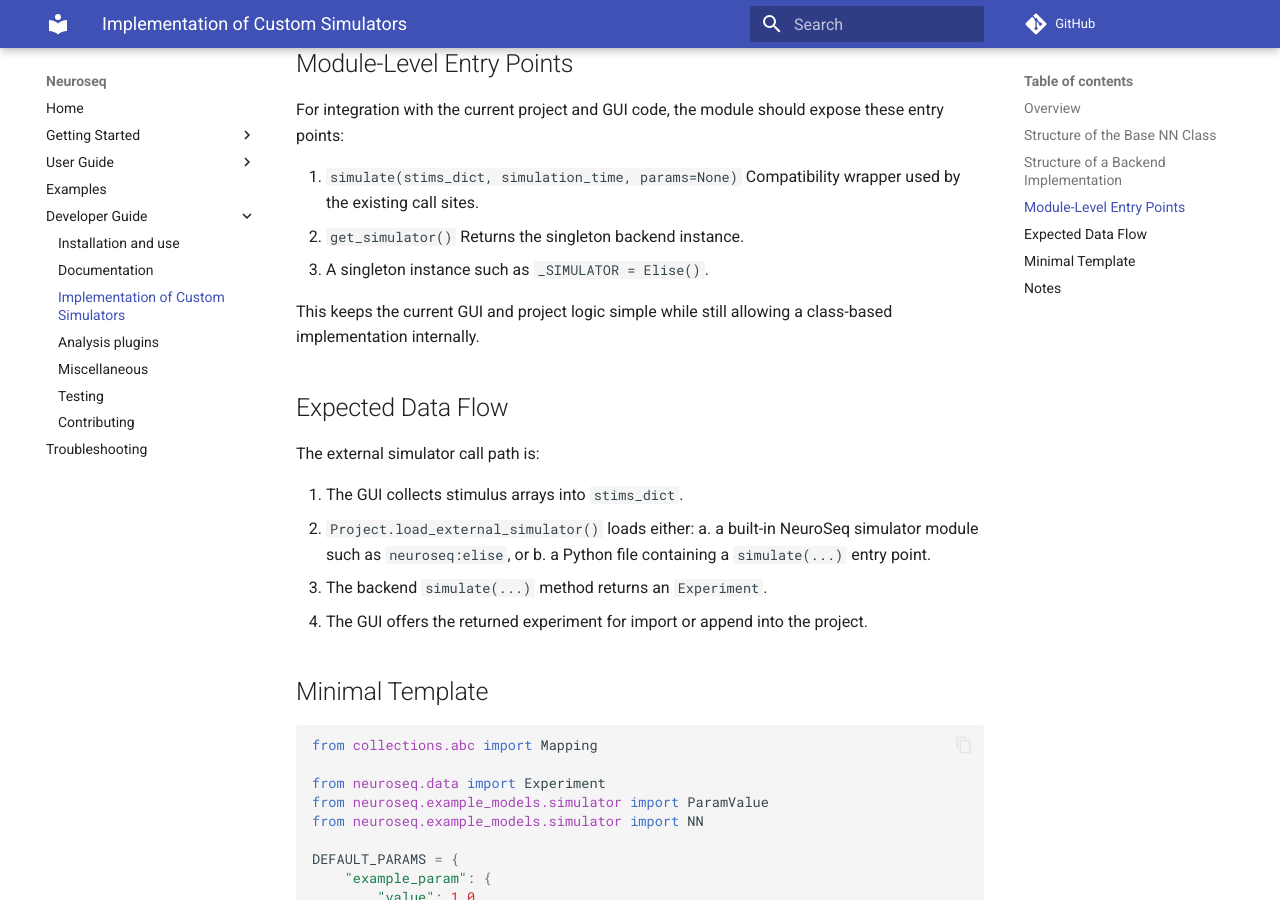
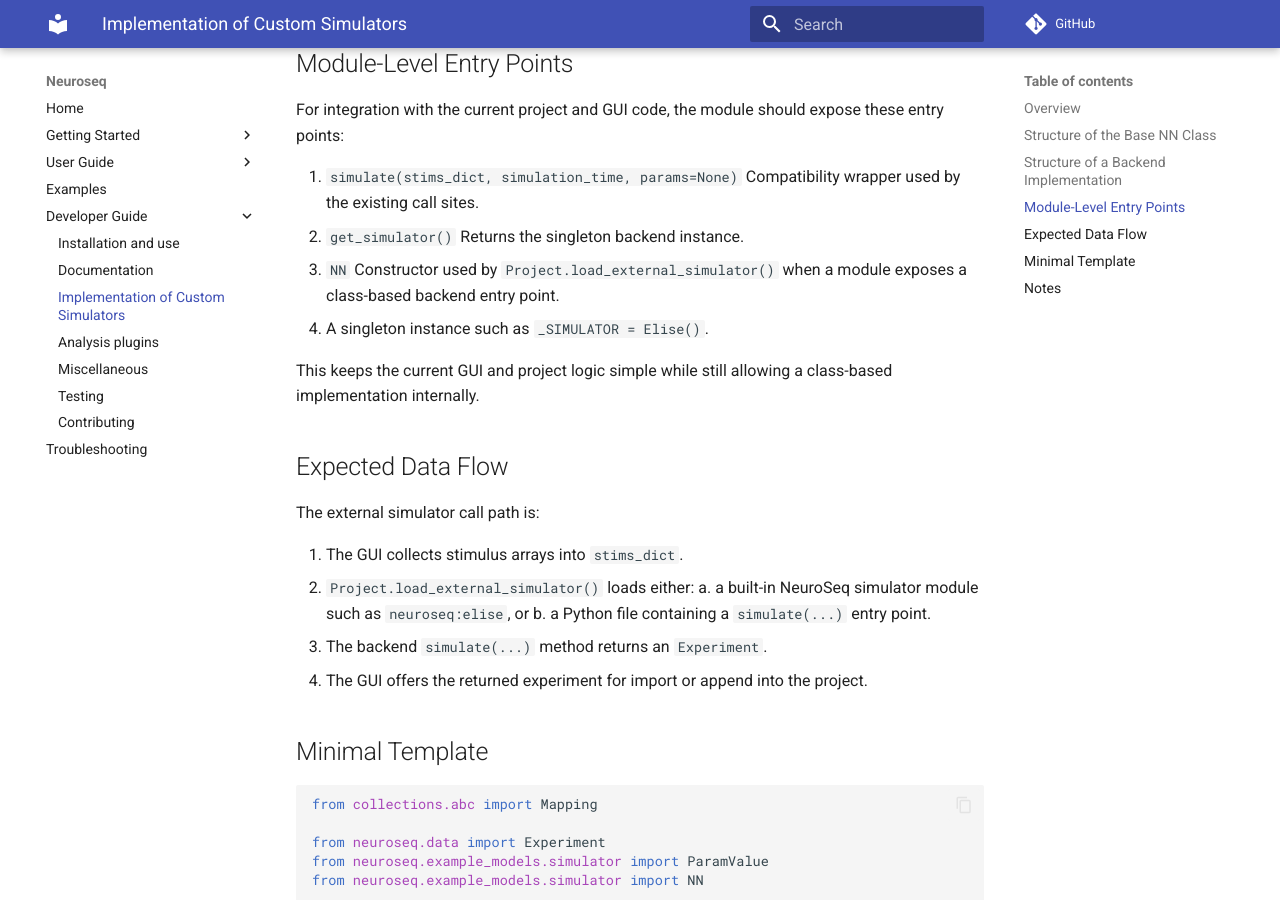
Before and after one commit to neuroseq/neuroseq, an MkDocs documentation site: the page built from docs/developer/custom_simulators.md, in a window 1280 px wide and 900 px high, scrolled down 1779 px. Built offline with MkDocs 1.6.1 and Material for MkDocs 9.7.7, drawn with Linux system fonts in a browser that asks for light colours; comment, search, counter and statistics services are not loaded.

Commit message:
adjustments in documentation

```diff
--- a/docs/developer/custom_simulators.md
+++ b/docs/developer/custom_simulators.md
@@ -63,7 +63,9 @@ For integration with the current project and GUI code, the module should expose
    Compatibility wrapper used by the existing call sites.
 2. `get_simulator()`
    Returns the singleton backend instance.
-3. A singleton instance such as `_SIMULATOR = Elise()`.
+3. `NN`
+   Constructor used by `Project.load_external_simulator()` when a module exposes a class-based backend entry point.
+4. A singleton instance such as `_SIMULATOR = Elise()`.
 
 This keeps the current GUI and project logic simple while still allowing a class-based implementation internally.
 
```
Also changed, not shown: docs/user_guide/run_external_simulators.md (+1 -1 lines).
